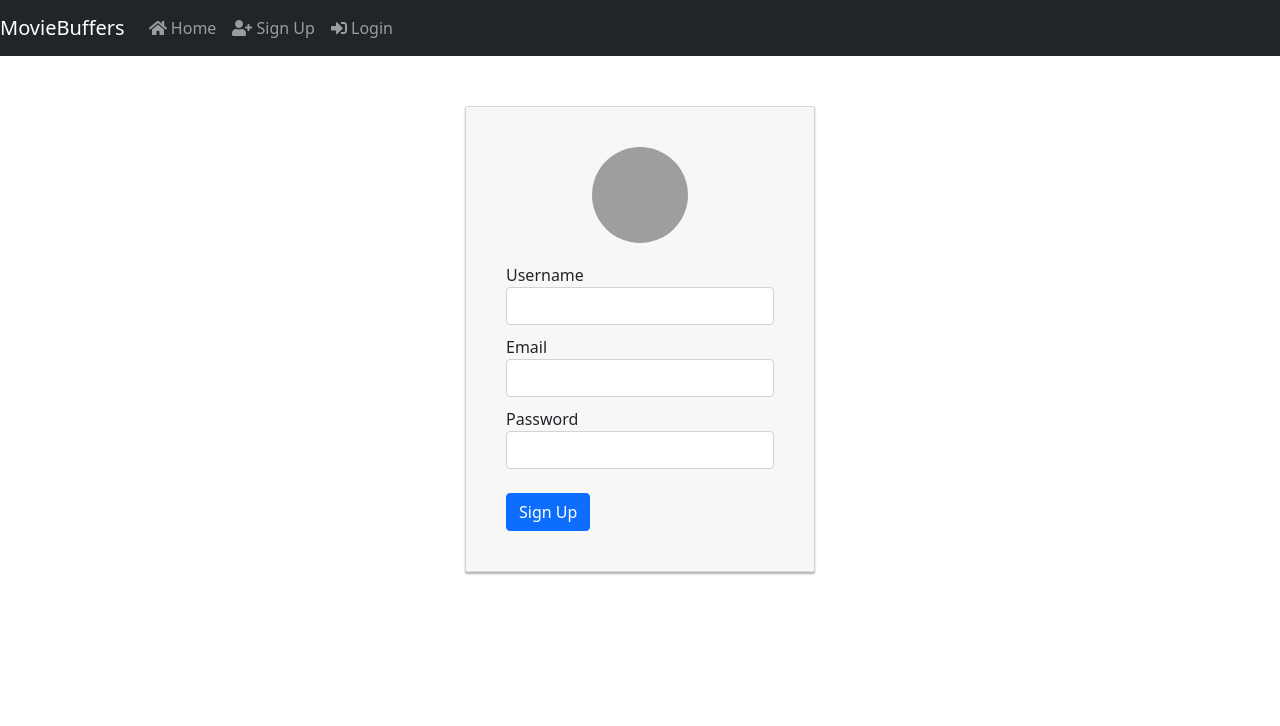
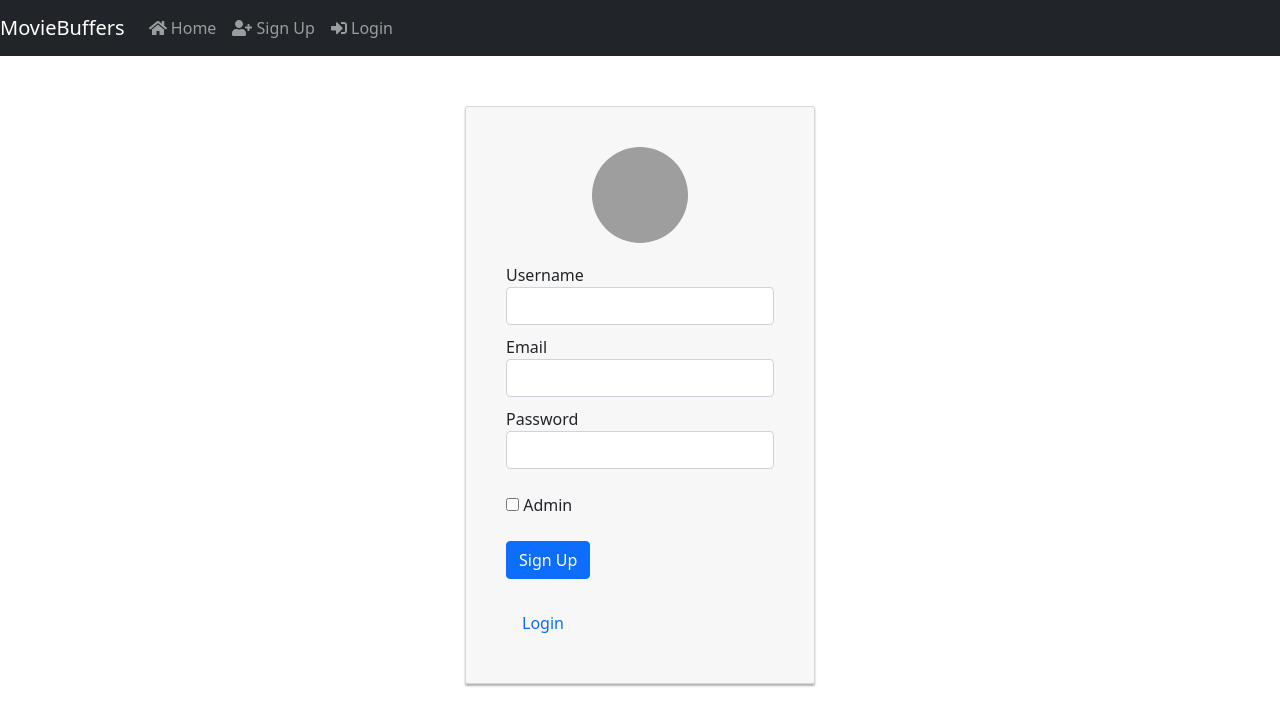
Before and after one commit to ceschini/moviebuffers, a Vue app in the folder frontend/: page /register in a window 1280 px wide. Shown: the top 726 px of the page. Built offline with nearby package versions, Linux system fonts and the light colour scheme; grey boxes are pictures that could not be loaded.

Commit message:
admin option added to registry

```diff
--- a/frontend/src/services/auth.service.js
+++ b/frontend/src/services/auth.service.js
@@ -25,7 +25,8 @@ class AuthService {
         return axios.post(API_URL + 'signup', {
             username: user.username,
             email: user.email,
-            password: user.password
+            password: user.password,
+            roles: user.roles || null
         });
     }
 }
--- a/frontend/src/views/Register.vue
+++ b/frontend/src/views/Register.vue
@@ -51,6 +51,10 @@
             >{{errors.first('password')}}</div>
           </div>
           <br>
+          <div class="form-group">
+              <input type="checkbox" name="admin" id="admin" v-model="admin"> Admin
+          </div>
+          <br>
             <button class="btn btn-primary btn-block">Sign Up</button>
         </div>
       </form>
@@ -58,7 +62,11 @@
         v-if="message"
         class="alert"
         :class="successful ? 'alert-success' : 'alert-danger'"
-      >{{message}}</div>
+      >
+      {{message}}
+      </div>
+      <br>
+      <router-link to="/login" class="nav-link">Login</router-link>
     </div>
   </div>
 </template>
@@ -73,7 +81,8 @@ export default {
             user: new User('', '', ''),
             submitted: false,
             successful: false,
-            message: ''
+            message: '',
+            admin: false,
         };
     },
     computed: {
@@ -88,6 +97,9 @@ export default {
     },
     methods: {
         handleRegister() {
+            if (this.admin) {
+                this.user.roles = ["admin"]
+            }
             this.message = '';
             this.submitted = true;
             this.$validator.validate().then(isValid => {
```
